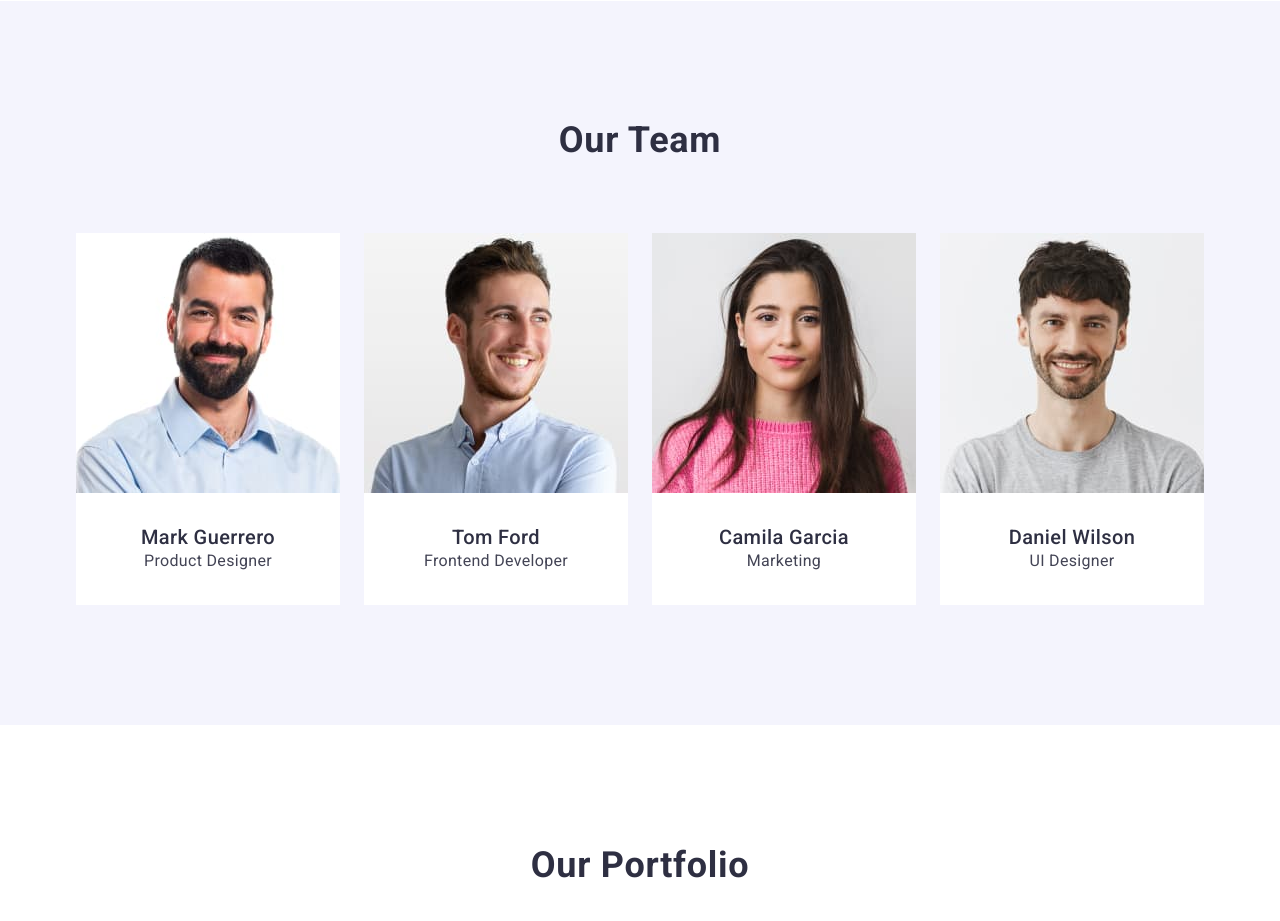
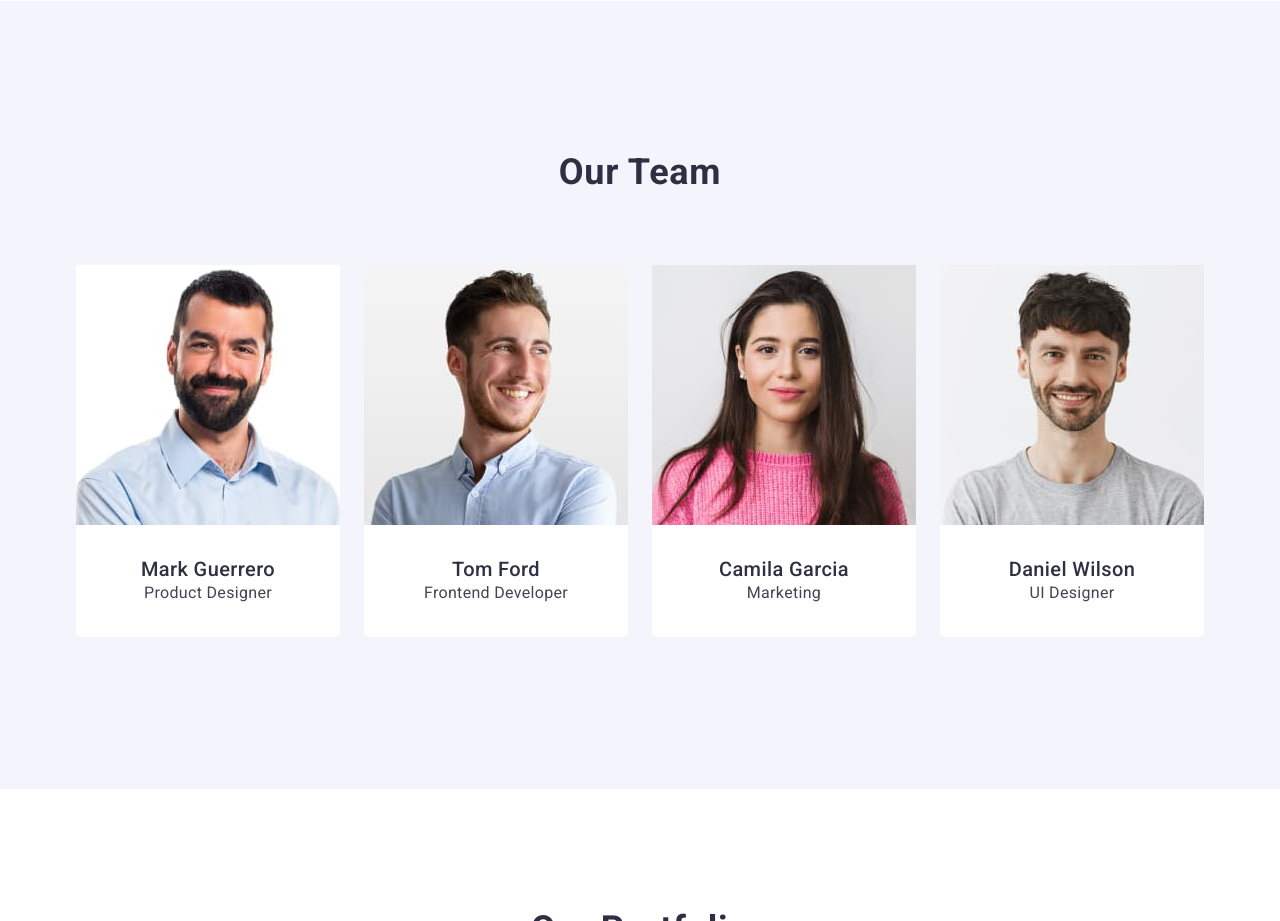
Before and after one commit to Igordikov/goit-markup-hw-03, a plain HTML site: page index.html in a window 1280 px wide. Shown: the part 1040-1961 px from the top of the page. Drawn offline with nearby package versions, Linux system fonts and the light colour scheme.

Commit message:
add index file

```diff
--- a/css/styles.css
+++ b/css/styles.css
@@ -201,6 +201,10 @@ img {
   padding: 120px 0;
 }
 
+.team-container {
+  padding: 32px 0;
+}
+
 .our-team-title {
   font-weight: 700;
   font-size: 36px;
@@ -219,6 +223,7 @@ img {
 
 .img-our-team {
   background: #fff;
+  border-radius: 0px 0px 4px 4px;
 }
 
 .command-structure {
--- a/index.html
+++ b/index.html
@@ -109,6 +109,7 @@
       <!-- TEAM -->
       <section class="our-team-section">
         <div class="container">
+          <div class="team-container">
             <h2 class="our-team-title">Our Team</h2>
             <ul class="team-list">
               <li class="img-our-team">
@@ -148,6 +149,7 @@
                 <p class="profession">UI Designer</p>
               </li>
             </ul>
+          </div>
         </div>
       </section>
 
```
Lines whose indentation alone changed are shown as unchanged.
